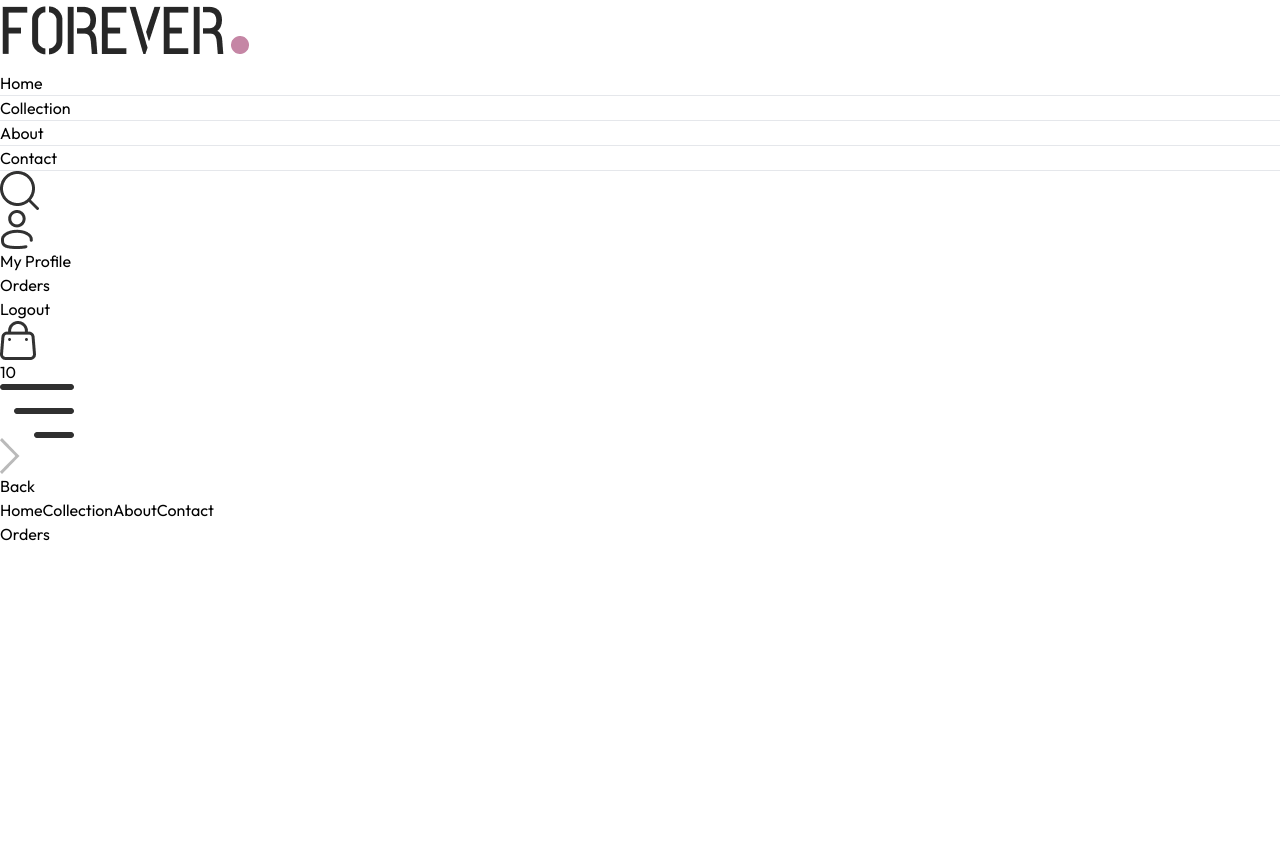
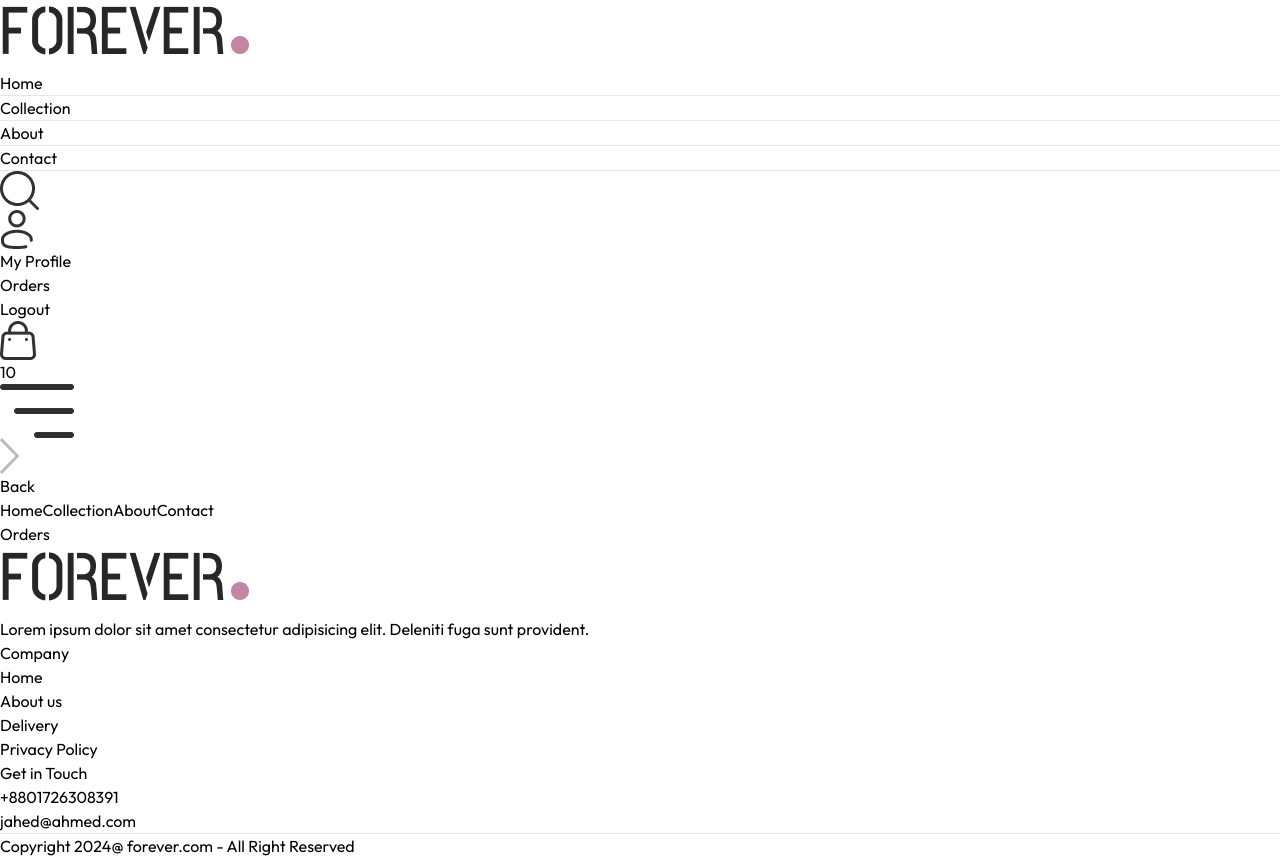
Before and after one commit to jahedripon9/ecommerce-app-frontend, a React (Vite) app: page /orders in a window 1280 px wide. Before the commit the page ends 800 px from the top, so only its background shows below. Built offline with nearby package versions, Linux system fonts and the light colour scheme.

Commit message:
Footer Section are ready

```diff
--- a/src/App.jsx
+++ b/src/App.jsx
@@ -9,6 +9,7 @@
 import PlaceOrder from "./pages/PlaceOrder"
 import Orders from "./pages/Orders"
 import Navbar from "./components/Navbar"
+import Footer from "./components/Footer"
 
 const App = () => {
   return (
@@ -25,7 +26,7 @@
         <Route path="/place-order" element={<PlaceOrder />} />
         <Route path="/orders" element={<Orders />} />
       </Routes>
-
+      <Footer />
     </div>
   )
 }
--- /dev/null
+++ b/src/components/Footer.jsx
@@ -0,0 +1,40 @@
+import { assets } from "../assets/frontend_assets/assets"; // Importing asset paths from the assets module
+
+const Footer = () => {
+    const currentYear = new Date().getFullYear(); // Getting the current year
+
+    return (
+        <div className="flex flex-col sm:grid grid-cols-[3fr_1fr_1fr] gap-14 my-10 mt-40 text-sm">
+            {/* Company Logo and Description */}
+            <div>
+                <img src={assets.logo} className="mb-5 w-32" alt="Company Logo" /> {/* Displaying the company logo */}
+                <p className="w-full md:w-2/3 text-gray-600">Lorem ipsum dolor sit amet consectetur adipisicing elit. Deleniti fuga sunt provident.</p> {/* Company description */}
+            </div>
+            {/* Company Links Section */}
+            <div>
+                <p className="text-xl font-medium mb-5">Company</p> {/* Section title */}
+                <ul className="flex flex-col gap-1 text-gray-600">
+                    <li>Home</li> {/* Link to Home page */}
+                    <li>About us</li> {/* Link to About Us page */}
+                    <li>Delivery</li> {/* Link to Delivery information */}
+                    <li>Privacy Policy</li> {/* Link to Privacy Policy */}
+                </ul>
+            </div>
+            {/* Contact Information Section */}
+            <div>
+                <p className="text-xl font-medium mb-5">Get in Touch</p> {/* Section title */}
+                <ul className="flex flex-col gap-1 text-gray-600">
+                    <li>+8801726308391</li> {/* Contact phone number */}
+                    <li>jahed@ahmed.com</li> {/* Contact email address */}
+                </ul>
+            </div>
+            {/* Footer Bottom Section */}
+            <div>
+                <hr /> {/* Horizontal line to separate content */}
+                <p className="py-5 text-sm text-center">Copyright {currentYear}@ forever.com - All Right Reserved</p> {/* Dynamic copyright notice */}
+            </div>
+        </div>
+    );
+}
+
+export default Footer;
```
